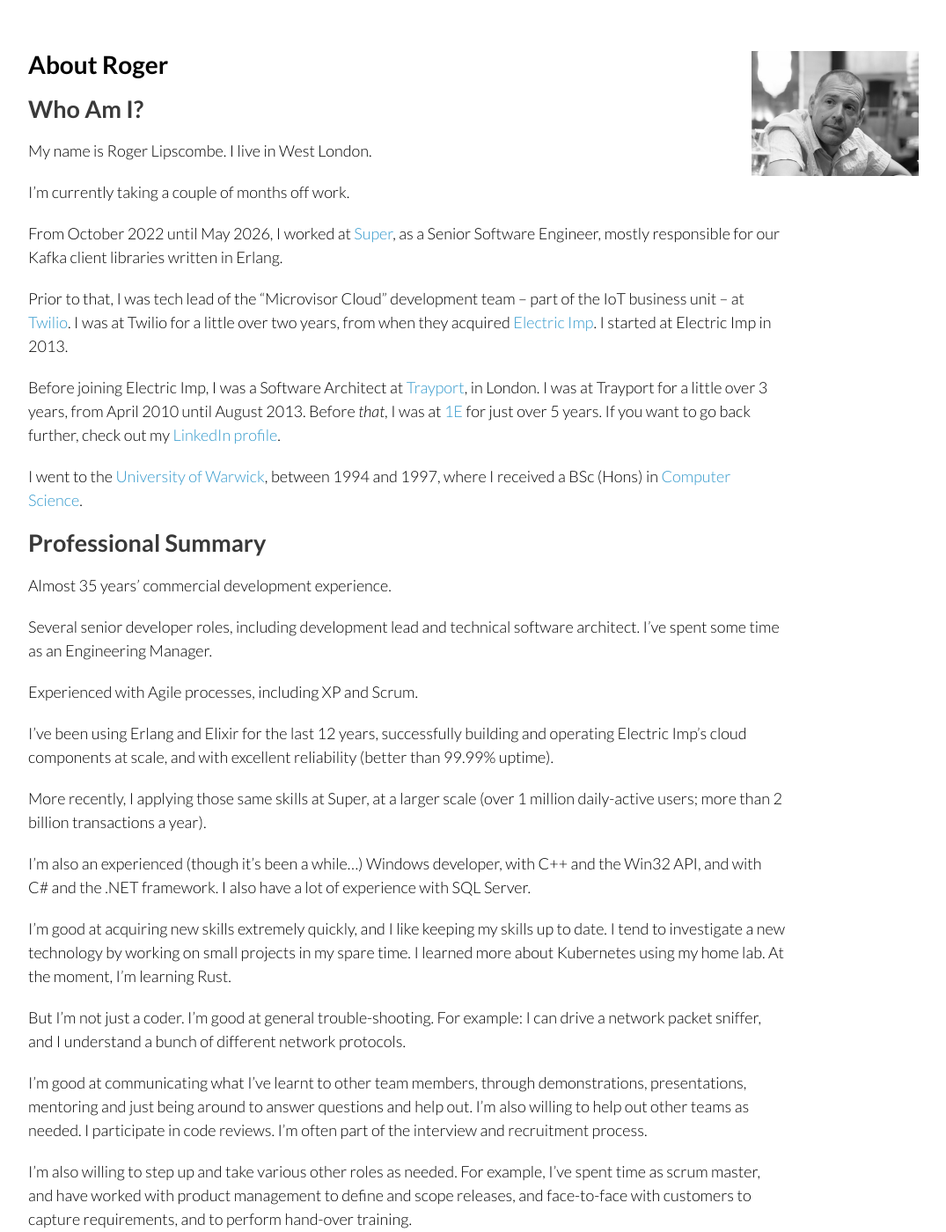
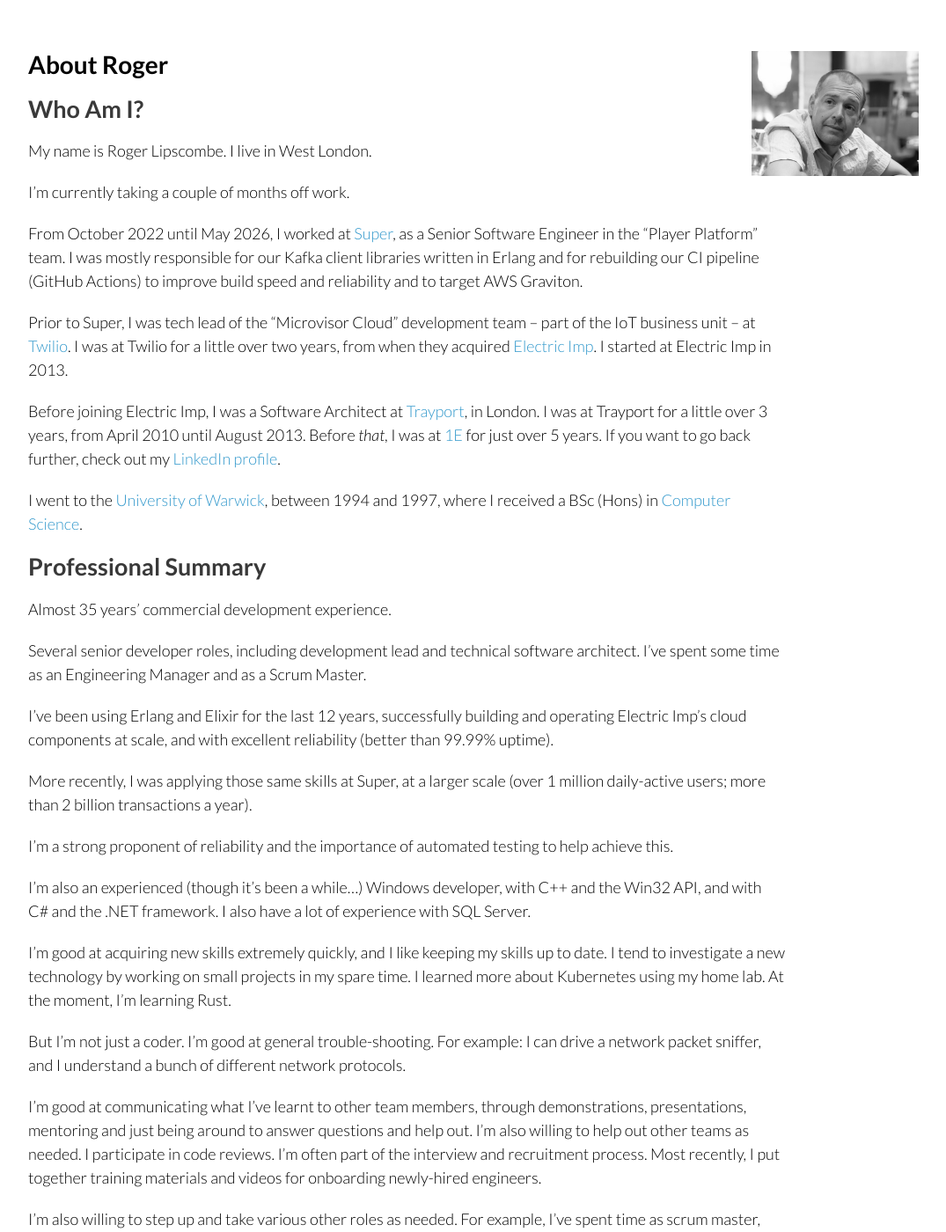
Before and after one commit to rlipscombe/rlipscombe.github.io, a Jekyll site: the page built from index.md, in a window 1280 px wide and 1400 px high. Shown: the whole window at 88% size, without its empty margins (178-1253 px from the left). Built offline with Jekyll 4.4.1, drawn with Linux system fonts in a browser that asks for light colours; some of the changed text lies outside the part shown.

Commit message:
Update 'me' page

```diff
--- a/index.md
+++ b/index.md
@@ -12,10 +12,12 @@
 I'm currently taking a couple of months off work.
 
 From October 2022 until May 2026, I worked at [Super](https://www.super.xyz/),
-as a Senior Software Engineer, mostly responsible for our Kafka client
-libraries written in Erlang.
+as a Senior Software Engineer in the "Player Platform" team. I was mostly
+responsible for our Kafka client libraries written in Erlang and for rebuilding
+our CI pipeline (GitHub Actions) to improve build speed and reliability and to
+target AWS Graviton.
 
-Prior to that, I was tech lead of the "Microvisor Cloud" development team --
+Prior to Super, I was tech lead of the "Microvisor Cloud" development team --
 part of the IoT business unit -- at [Twilio](https://twilio.com). I was at
 Twilio for a little over two years, from when they acquired [Electric
 Imp](https://electricimp.com). I started at Electric Imp in 2013.
@@ -35,16 +37,18 @@
 Almost 35 years' commercial development experience.
 
 Several senior developer roles, including development lead and technical
-software architect. I've spent some time as an Engineering Manager.
-
-Experienced with Agile processes, including XP and Scrum.
+software architect. I've spent some time as an Engineering Manager and as a
+Scrum Master.
 
 I've been using Erlang and Elixir for the last 12 years, successfully building
 and operating Electric Imp's cloud components at scale, and with excellent
 reliability (better than 99.99% uptime).
 
-More recently, I applying those same skills at Super, at a larger scale (over 1
-million daily-active users; more than 2 billion transactions a year).
+More recently, I was applying those same skills at Super, at a larger scale
+(over 1 million daily-active users; more than 2 billion transactions a year).
+
+I'm a strong proponent of reliability and the importance of automated testing
+to help achieve this.
 
 I'm also an experienced (though it's been a while...) Windows developer, with
 C++ and the Win32 API, and with C# and the .NET framework. I also have a lot of
@@ -63,7 +67,8 @@
 demonstrations, presentations, mentoring and just being around to answer
 questions and help out.  I'm also willing to help out other teams as needed. I
 participate in code reviews. I'm often part of the interview and recruitment
-process.
+process. Most recently, I put together training materials and videos for
+onboarding newly-hired engineers.
 
 I'm also willing to step up and take various other roles as needed. For
 example, I've spent time as scrum master, and have worked with product
@@ -74,22 +79,28 @@
 
  - Using Erlang to power the Internet of Things:
    - [London Erlang User Group, 18 March 2015](https://vimeo.com/124606816)
-   - [F# User Group, 17 September 2015](https://skillsmatter.com/skillscasts/6586-powering-the-internet-of-things)
+   - F# User Group, 17 September 2015 (at the now-defunct Skills Matter)
 
 ## Hobbies
 
 ### Snowboarding
 
-I haven't been since before COVID-19, but prior to that I rode in both Europe and North America. I’m on a K2 Nemesis,
-riding regular.
+I haven't been since before COVID-19, but prior to that I rode in both Europe
+and North America. I’m on a K2 Nemesis, riding regular.
 
-I’m lousy at jumps and once had to have staples put in a head wound. I now wear a helmet.
+I’m lousy at jumps and once had to have staples put in a head wound. I now wear
+a helmet.
+
+### Woodworking
+
+While on my recent career break, I tried basic woodworking. I built some
+shelving units for the shed and rebuilt our garden decking.
 
 ## Public Profile
 
 * My blog [blog.differentpla.net](https://blog.differentpla.net)
 * ![](images/LinkedIn_Logo16px.png) [www.linkedin.com/in/rlipscombe](https://www.linkedin.com/in/rlipscombe)
+* ![](images/codeberg-icon.png) [codeberg.org/rlipscombe](https://codeberg.org/rlipscombe)
+* ![](images/github-icon.png) [github.com/rlipscombe](https://github.com/rlipscombe)
 * ![](images/so-icon.png) [stackoverflow.com/users/8446/roger-lipscombe](https://stackoverflow.com/users/8446/roger-lipscombe)
-* ![](images/github-icon.png) [github.com/rlipscombe](https://github.com/rlipscombe)
-* ![](images/codeberg-icon.png) [codeberg.org/rlipscombe](https://codeberg.org/rlipscombe)
 * ![](images/mastodon.png) [hachyderm.io/@rogerlipscombe](https://hachyderm.io/@rogerlipscombe)
```
